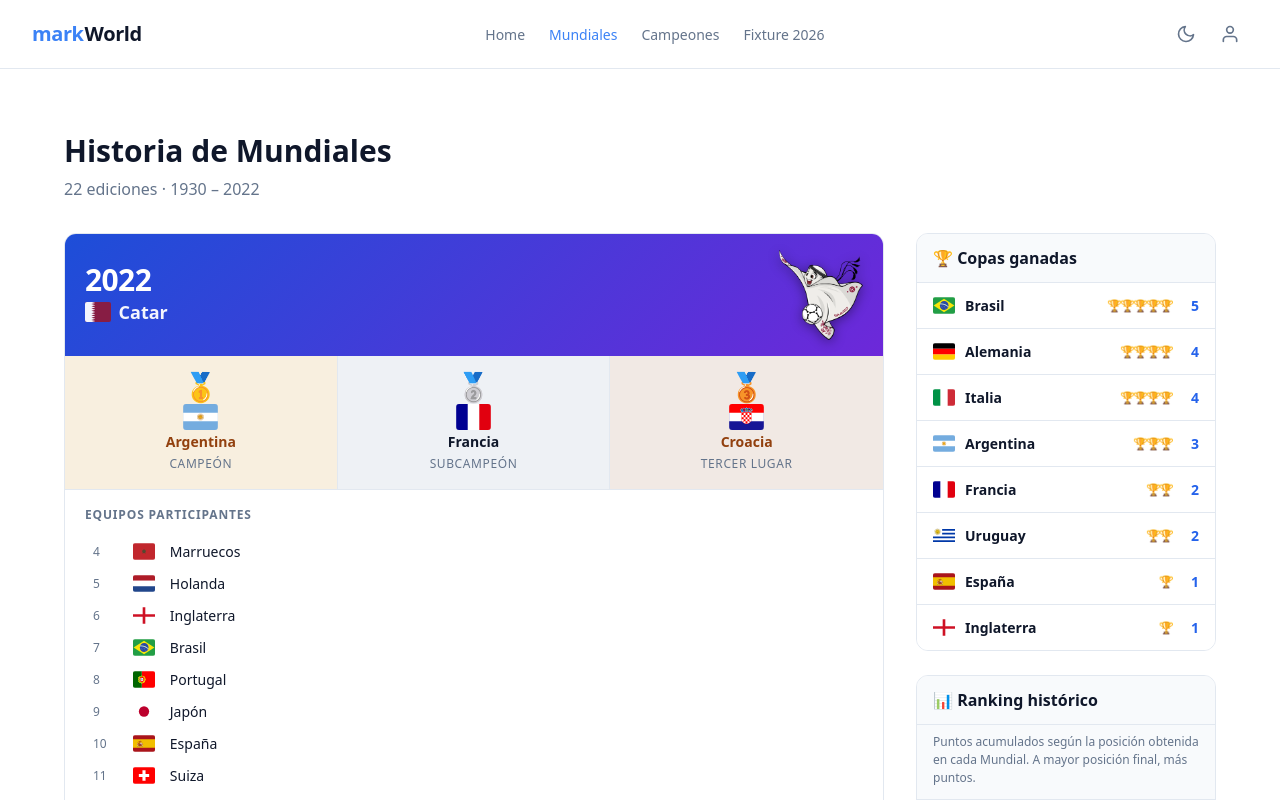
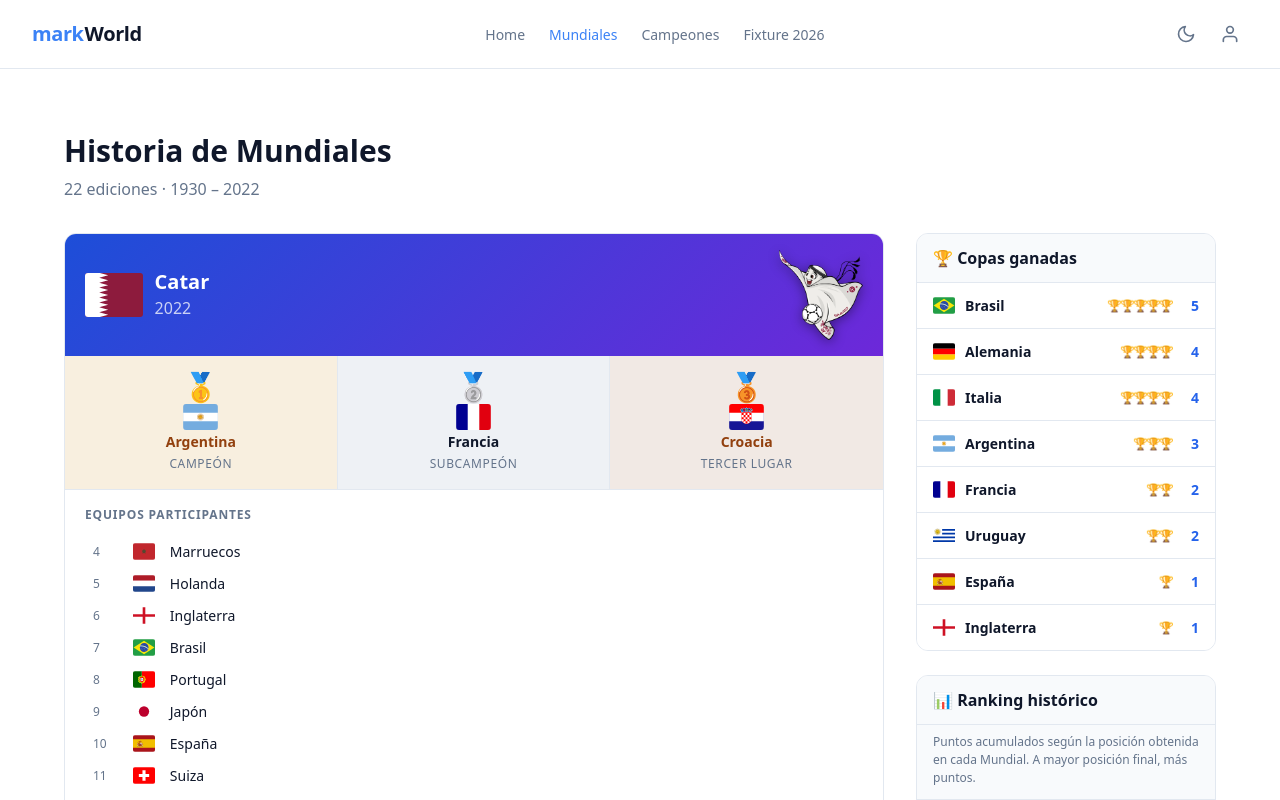
Before and after one commit to SRV013/markworld, a React (Vite) app: page /mundiales in a window 1280 px wide. Shown: the top 800 px of the page. Built offline with nearby package versions, Linux system fonts and the light colour scheme; no server answers.

Commit message:
muy bien

```diff
--- a/src/pages/Mundiales/Mundiales.module.css
+++ b/src/pages/Mundiales/Mundiales.module.css
@@ -65,34 +65,36 @@
   color: #fff;
 }
 
-.cupLeft {
+.cupTop {
+  display: flex;
+  align-items: center;
+  gap: var(--space-3);
+}
+
+.cupText {
   display: flex;
   flex-direction: column;
-  gap: var(--space-1);
+  gap: 2px;
+}
+
+.hostFlag {
+  width: 3.6rem;
+  height: 2.7rem;
+  border-radius: 3px;
+  overflow: hidden;
+  flex-shrink: 0;
+}
+
+.host {
+  font-size: var(--font-size-xl);
+  font-weight: 700;
+  line-height: 1.2;
 }
 
 .year {
-  font-size: var(--font-size-3xl);
-  font-weight: 800;
-  line-height: 1;
-  letter-spacing: -0.02em;
-}
-
-.host {
-  display: flex;
-  align-items: center;
-  gap: var(--space-2);
-  font-size: var(--font-size-lg);
-  font-weight: 600;
-  opacity: 0.95;
-}
-
-.hostFlag {
-  width: 1.6rem;
-  height: 1.2rem;
-  border-radius: 2px;
-  overflow: hidden;
-  flex-shrink: 0;
+  font-size: var(--font-size-base);
+  opacity: 0.75;
+  font-variant-numeric: tabular-nums;
 }
 
 .mascot {
--- a/src/pages/Mundiales/Mundiales.tsx
+++ b/src/pages/Mundiales/Mundiales.tsx
@@ -145,14 +145,14 @@ export function Mundiales() {
             return (
               <article key={cup.year} className={styles.cupCard}>
 
-                {/* Header: año + sede + mascota */}
+                {/* Header: bandera + sede + año + mascota */}
                 <div className={styles.cupHeader}>
-                  <div className={styles.cupLeft}>
-                    <span className={styles.year}>{cup.year}</span>
-                    <span className={styles.host}>
-                      <span className={`fi fi-${flagIcon(cup.host)} ${styles.hostFlag}`} />
-                      {cup.host}
-                    </span>
+                  <div className={styles.cupTop}>
+                    <span className={`fi fi-${flagIcon(cup.host)} ${styles.hostFlag}`} />
+                    <div className={styles.cupText}>
+                      <span className={styles.host}>{cup.host}</span>
+                      <span className={styles.year}>{cup.year}</span>
+                    </div>
                   </div>
                   {MASCOTS[cup.year] && (
                     <img
```
